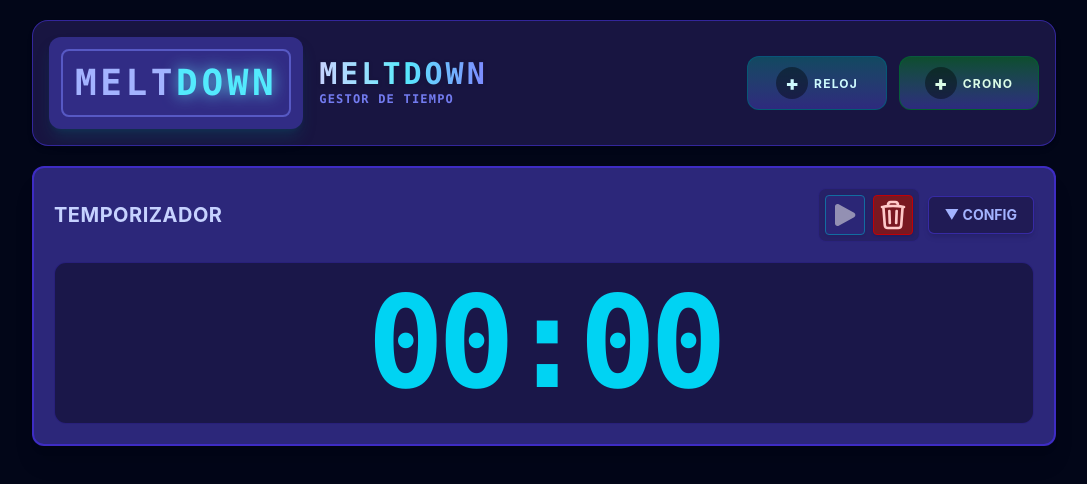
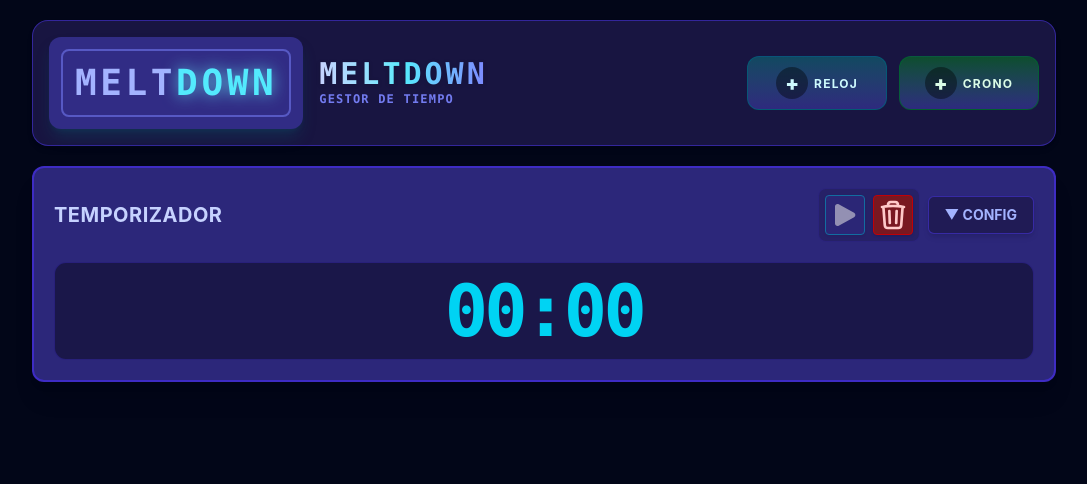
Before and after one commit to jarland12/meltdown-timer, a React (Vite) app: page / in a window 1280 px wide. Shown: the top 484 px of the page, without its empty margins (96-1183 px from the left). Built offline with nearby package versions, Linux system fonts and the light colour scheme.

Commit message:
Add files via upload

```diff
--- a/src/App.tsx
+++ b/src/App.tsx
@@ -186,9 +186,9 @@ const Timer = ({ onDelete }: TimerProps) => {
       </div>
 
       {/* VISTA MINIMIZADA (NÚMEROS SOLOS) */}
-      <div className={`transition-all duration-300 overflow-hidden ${isMinimized ? 'opacity-100 max-h-[300px] mt-2' : 'opacity-0 max-h-0'}`}>
-        <div className="flex flex-row items-center justify-center bg-black/40 p-4 rounded-xl border border-indigo-800/50">
-          <div className={`font-mono font-black tracking-tighter tabular-nums ${timerDisplayColor} text-6xl sm:text-8xl lg:text-9xl leading-none text-center`}>
+      <div className={`transition-all duration-300 overflow-hidden ${isMinimized ? 'opacity-100 max-h-[200px] mt-2' : 'opacity-0 max-h-0'}`}>
+        <div className="flex flex-row items-center justify-center bg-black/40 p-2 sm:p-3 rounded-xl border border-indigo-800/50">
+          <div className={`font-mono font-black tracking-tighter tabular-nums ${timerDisplayColor} text-4xl sm:text-6xl lg:text-7xl leading-none text-center`}>
             {formatTime(time)}
           </div>
         </div>
@@ -219,8 +219,8 @@ const Timer = ({ onDelete }: TimerProps) => {
           </div>
         </div>
 
-        <div className={`text-center mb-5 p-4 sm:p-5 rounded-xl border-2 ${isWarning ? `bg-black/60 border-red-600` : 'bg-black/50 border-indigo-800'}`}>
-          <div className={`font-mono text-5xl sm:text-6xl lg:text-7xl font-black tracking-tighter tabular-nums leading-none ${timerDisplayColor}`}>
+        <div className={`text-center mb-4 p-3 sm:p-4 rounded-xl border-2 ${isWarning ? `bg-black/60 border-red-600` : 'bg-black/50 border-indigo-800'}`}>
+          <div className={`font-mono text-4xl sm:text-5xl lg:text-6xl font-black tracking-tighter tabular-nums leading-none ${timerDisplayColor}`}>
             {formatTime(time)}
           </div>
         </div>
@@ -306,9 +306,9 @@ const Stopwatch = ({ onDelete }: StopwatchProps) => {
       </div>
 
       {/* VISTA MINIMIZADA (NÚMEROS SOLOS) */}
-      <div className={`transition-all duration-300 overflow-hidden ${isMinimized ? 'opacity-100 max-h-[300px] mt-2' : 'opacity-0 max-h-0'}`}>
-        <div className="flex flex-row items-center justify-center bg-black/40 p-4 rounded-xl border border-indigo-800/50">
-          <div className="font-mono font-black tracking-tighter tabular-nums text-green-400 text-6xl sm:text-8xl lg:text-9xl leading-none text-center">
+      <div className={`transition-all duration-300 overflow-hidden ${isMinimized ? 'opacity-100 max-h-[200px] mt-2' : 'opacity-0 max-h-0'}`}>
+        <div className="flex flex-row items-center justify-center bg-black/40 p-2 sm:p-3 rounded-xl border border-indigo-800/50">
+          <div className="font-mono font-black tracking-tighter tabular-nums text-green-400 text-4xl sm:text-6xl lg:text-7xl leading-none text-center">
             {formatTime(time)}
           </div>
         </div>
@@ -324,8 +324,8 @@ const Stopwatch = ({ onDelete }: StopwatchProps) => {
           className="w-full mb-4 p-3 bg-indigo-950/90 border border-indigo-700/80 rounded-lg text-indigo-100 text-base sm:text-lg font-bold uppercase placeholder-indigo-500 focus:outline-none focus:border-green-500 focus:ring-1 focus:ring-green-500 transition-all text-center tracking-wider shadow-inner"
         />
 
-        <div className="text-center mb-5 p-4 sm:p-5 rounded-xl border-2 bg-black/50 border-indigo-800 shadow-inner">
-          <div className="font-mono text-5xl sm:text-6xl lg:text-7xl font-black tracking-tighter tabular-nums leading-none text-green-400">
+        <div className="text-center mb-4 p-3 sm:p-4 rounded-xl border-2 bg-black/50 border-indigo-800 shadow-inner">
+          <div className="font-mono text-4xl sm:text-5xl lg:text-6xl font-black tracking-tighter tabular-nums leading-none text-green-400">
             {formatTime(time)}
           </div>
         </div>
```
